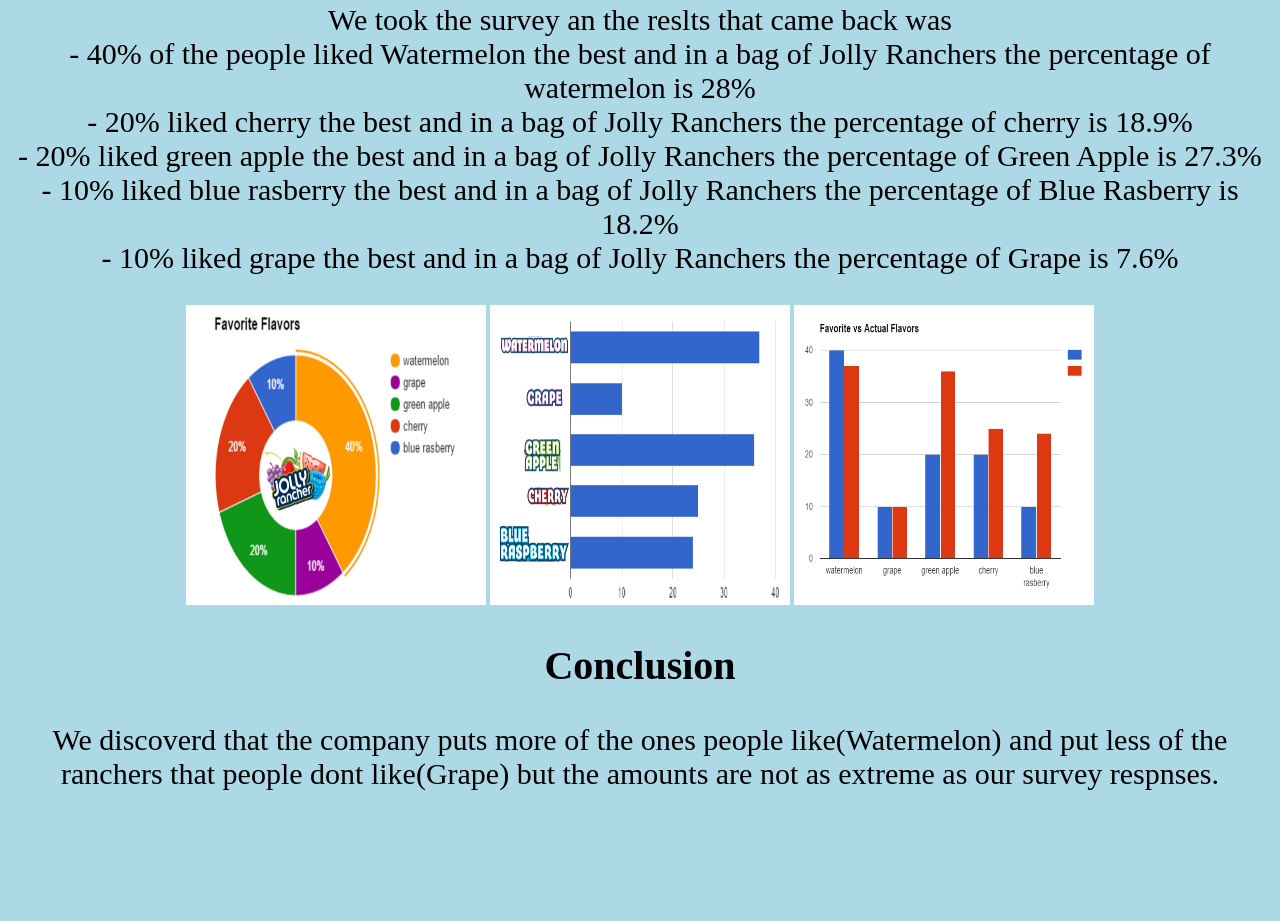
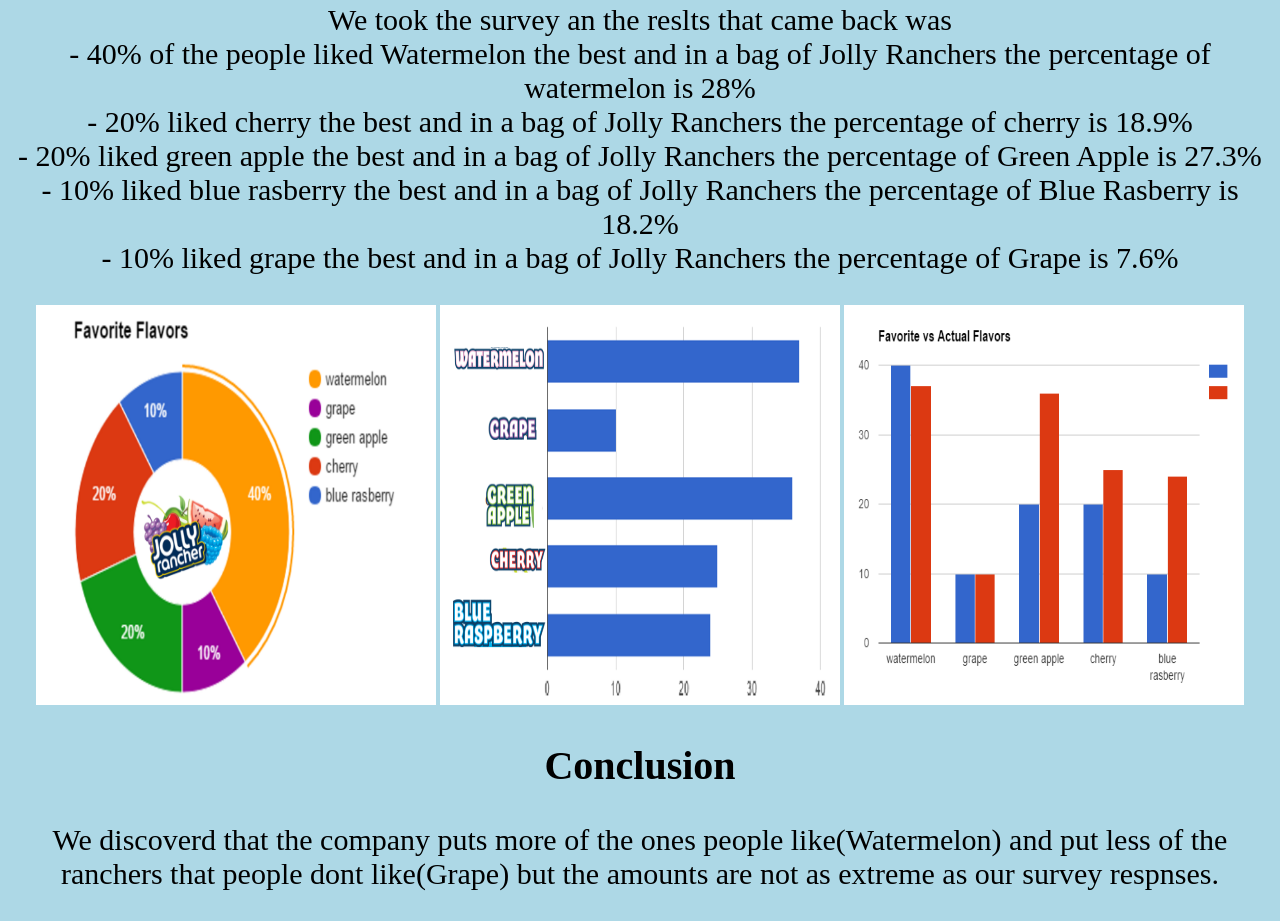
Before and after one commit to hariharanchidambaram/h.chidambaramCS8, a plain HTML site: page Jolly.html in a window 1280 px wide. Shown: the part 852-1773 px from the top of the page. Before the commit the page ends 1673 px from the top, so only its background shows below. Drawn offline with Linux system fonts and the light colour scheme.

Commit message:
Update Jolly.html

```diff
--- a/Jolly.html
+++ b/Jolly.html
@@ -66,9 +66,9 @@ li a:hover:not(.active) {
 - 20% liked green apple the best and in a bag of Jolly Ranchers the percentage of Green Apple is 27.3%<br>
 - 10% liked blue rasberry the best and in a bag of Jolly Ranchers the percentage of Blue Rasberry is 18.2%<br>
 - 10% liked grape the best and in a bag of Jolly Ranchers the percentage of Grape is 7.6%<br></p>
- <img src="Jollyrancher1.PNG" alt="pic" height="300" width="300">
- <img src="Jollyrancher2.PNG" alt="pic" height="300" width="300">
- <img src="Jollyrancher3.PNG" alt="pic" height="300" width="300">
+ <img src="Jollyrancher1.PNG" alt="pic" height="400" width="400">
+ <img src="Jollyrancher2.PNG" alt="pic" height="400" width="400">
+ <img src="Jollyrancher3.PNG" alt="pic" height="400" width="400">
  <h2>Conclusion</h2>
  <p>We discoverd that the company puts more of the ones people like(Watermelon) and put less of the ranchers that people dont like(Grape) but the amounts are not as extreme as our survey respnses.</p>
 </body>
```
